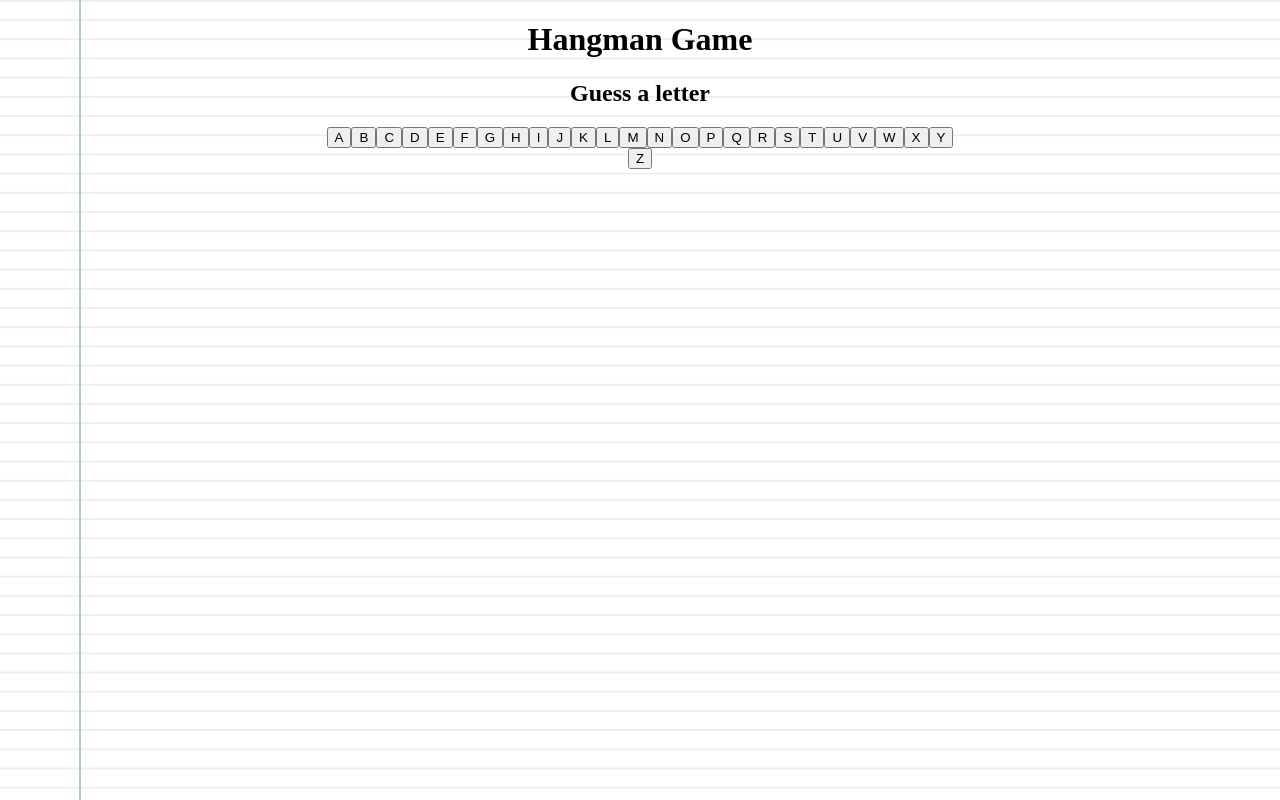
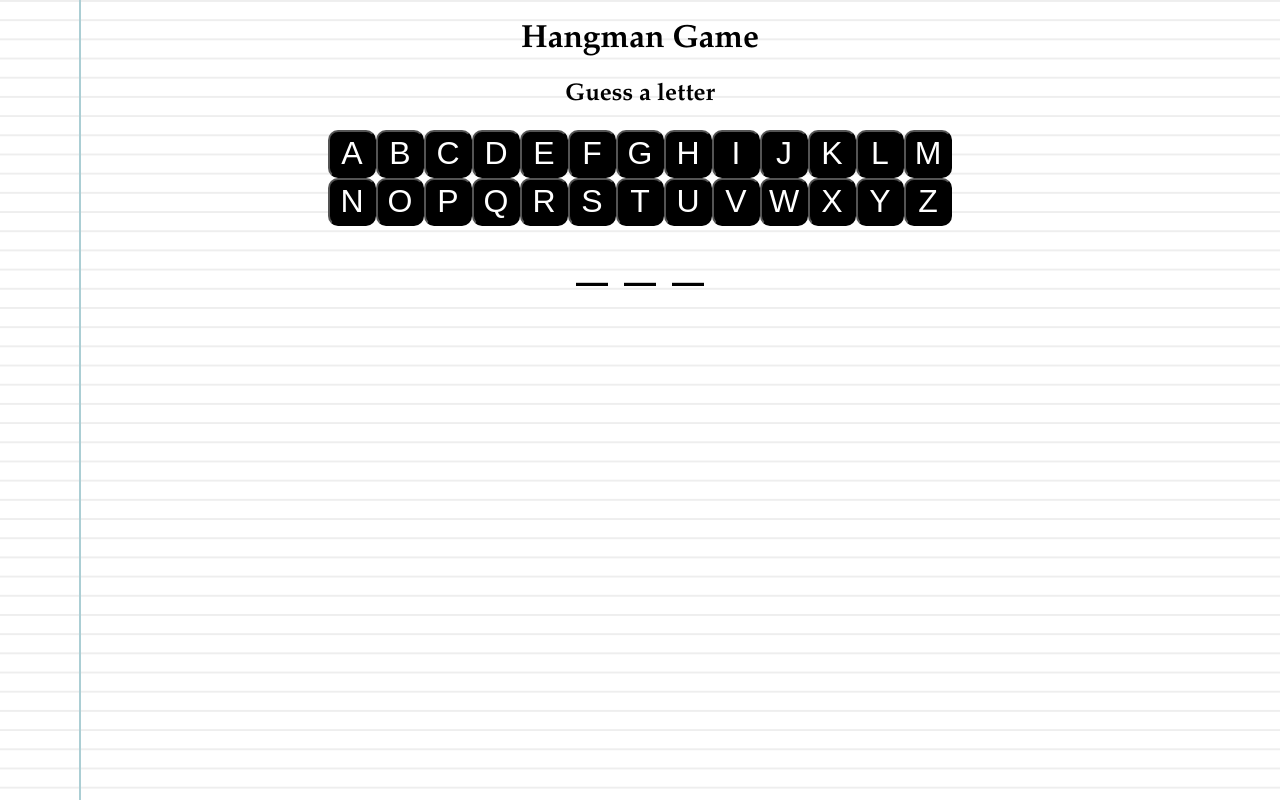
Before and after one commit to zoejoliver/my-hangman-game, a plain HTML site: page index.html in a window 1280 px wide. Drawn offline with nearby package versions, Linux system fonts and the light colour scheme.

Commit message:
Displays word to guess

```diff
--- a/css/styles.css
+++ b/css/styles.css
@@ -5,9 +5,24 @@ background-image:
 linear-gradient(90deg, transparent 79px, #abced4 79px, #abced4 81px, transparent 81px),
 linear-gradient(#eee .1em, transparent .1em);
 background-size: 100% 1.2em;
+font-family: "Palatino Linotype", "Book Antiqua", serif;
 }
 
 #box{
 width: 50%;
 padding-left: 25%;
+
 }
+
+#answerWord{
+  font-size: 4rem;
+}
+button{
+  font-size: 2rem;
+  border-radius: 10px;
+  height:3rem;
+  width:3rem;
+  background-color: black;
+  color: white;
+  font-family: Arial, Helvetica, sans-serif;
+}
--- a/index.html
+++ b/index.html
@@ -11,6 +11,7 @@
       <h2>Guess a letter</h2>
 <p>
   <div id = "box"></div>
+  <div id = "answerWord"></div>
 </p>
 
         <script src= "https://cdnjs.cloudflare.com/ajax/libs/jquery/3.1.0/jquery.js"></script>
--- a/js/main.js
+++ b/js/main.js
@@ -1,14 +1,46 @@
 
 var letterButton = '';
+var resultDisplay = '';
 var letter;
+var words = ['dog', 'cat', 'rabbit', 'pig'];
+var guessWord;
+var result = '';
+
+//generate random word to guess
+function chooseWord(){
+    guessWord = words[Math.floor(Math.random() * (words.length))];
+    return guessWord;
+}
+
+//show underscore for each letter of guessWord
+function answerDisplay(guessWord){
+      for (i=0; i<guessWord.length; i++){
+        result += '_ ';
+      }
+      return result;
+      resultDisplay += '<div>' + result + '</div>';
+}
+
+//when correct letter is guessed (correctLetter) change underscore at correct place to letter
+function revealCorrect(place, correctLetter, result){
+  return result.substr(0, place) + correctLetter + result.substr(place + 1, result.length);
+}
 
 //need function to take button press (letter) as input to check match with guessWord
 //from a(65) to z(90)
-for (var i=65; 90 >= i; i++){
+function showAlphabet(){
+    for (var i=65; 90 >= i; i++){
 //gets letters from character codes
-  var letter = String.fromCharCode(i);
+      var letter = String.fromCharCode(i);
 //each letter in order on button
-  letterButton += '<button>' + letter + '</button>';
+      letterButton += '<button>' + letter + '</button>';
+
+    }
+
+    return letterButton;
+
 }
-//
-document.getElementById('box').innerHTML = letterButton;
+
+document.getElementById('box').innerHTML = showAlphabet();
+
+document.getElementById('answerWord').innerHTML = answerDisplay(chooseWord());
```
